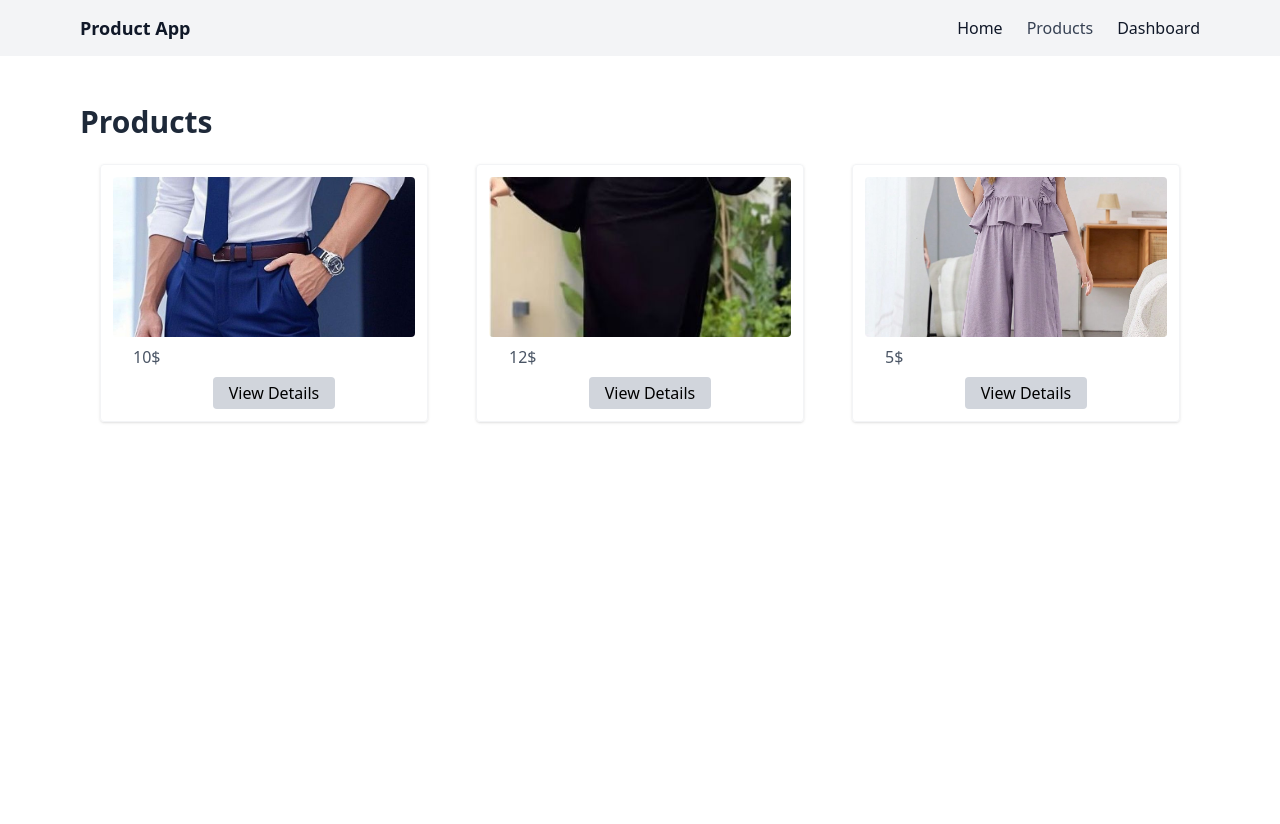
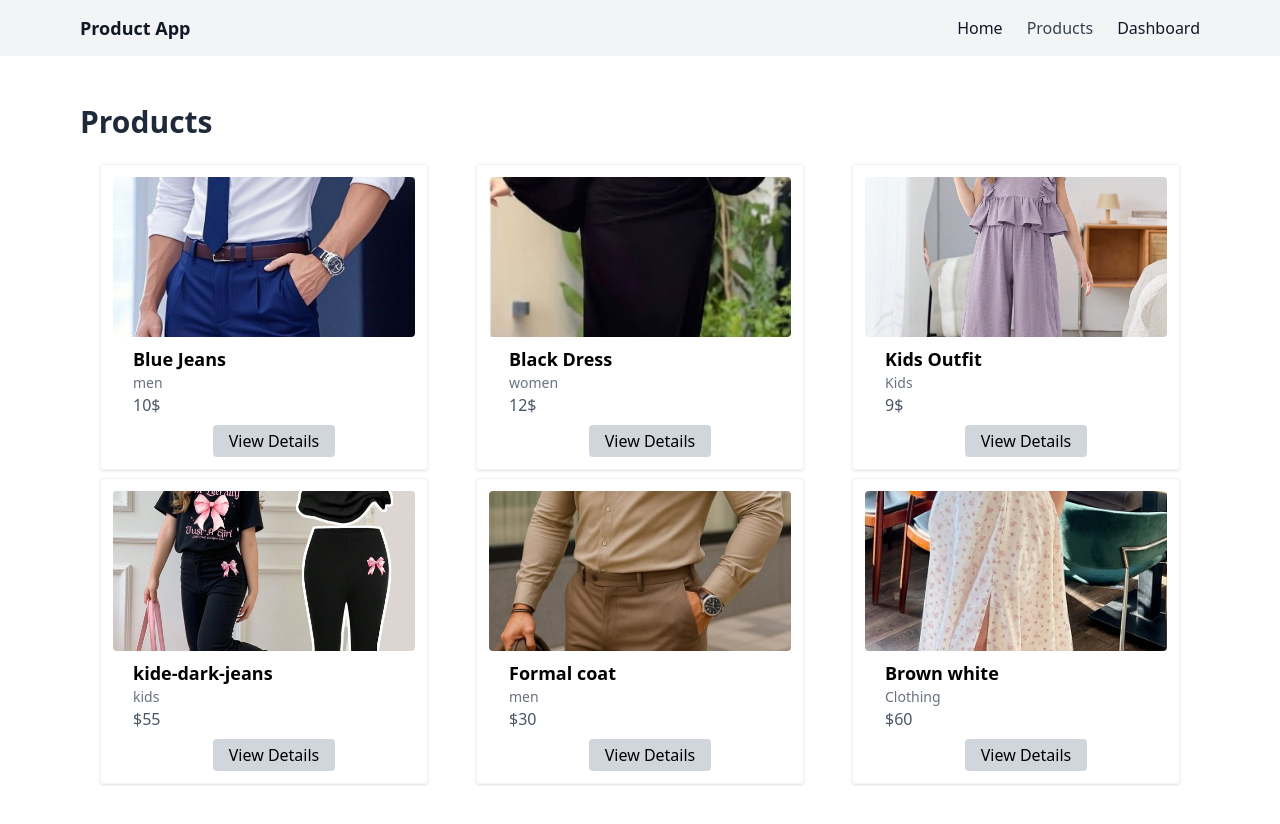
Before and after one commit to rabianezami/react-router-v7-product-catalog, a React (Vite) app: page /products in a window 1280 px wide. Shown: the top 824 px of the page. Before the commit the page ends 800 px from the top, so only its background shows below. Built offline with nearby package versions, Linux system fonts and the light colour scheme.

Commit message:
refactor(new): Add  3 new  product

```diff
--- a/src/data/data.js
+++ b/src/data/data.js
@@ -1,21 +1,51 @@
 export const products = [
     {
         id: "1",
-        title: "Jeans",
+        name: "Blue Jeans",
         price: "10$",
+        category: "men",
+        description: "Comfortable blue jeans suitable for special day wear.",
         image: "/images/jeans.jpg",
     },
     {
         id: "2",
-        title: "Dress",
+        name: "Black Dress",
         price: "12$",
+        category: "women",
+        description: "Elegant black dress perfect for party.",
         image: "/images/black-dress.jpg",
     },
     {
         id: "3",
-        title: "Kids",
-        price: "5$",
+        name: "Kids Outfit",
+        price: "9$",
+        category: "Kids",
+        description: "Soft and colorful outfit designed for kids.",
         image: "/images/kid-dress.jpg",
+    },
+      {
+        id: "4",
+        name: "kide-dark-jeans",
+        price: "$55",
+        category: "kids",
+        description: "Comfortable dress for your beautiful kids",
+        image: "/images/kid-dark-dress.jpg",
+    },
+    {
+        id: "5",
+        name: "Formal coat",
+        price: "$30",
+        category: "men",
+        description: "very beautiful jeans and coat.",
+        image: "/images/brown.jpg",
+    },
+    {
+        id: "6",
+        name: "Brown white",
+        price: "$60",
+        category: "Clothing",
+        description: "Warm jacket ideal for cold weather.",
+        image: "/images/brown-white.jpg",
     },
 ]
 
```
